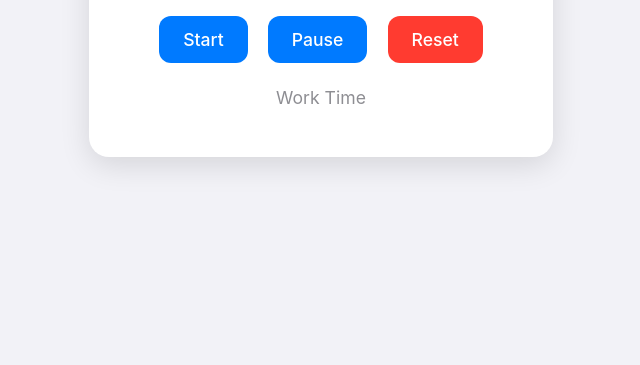
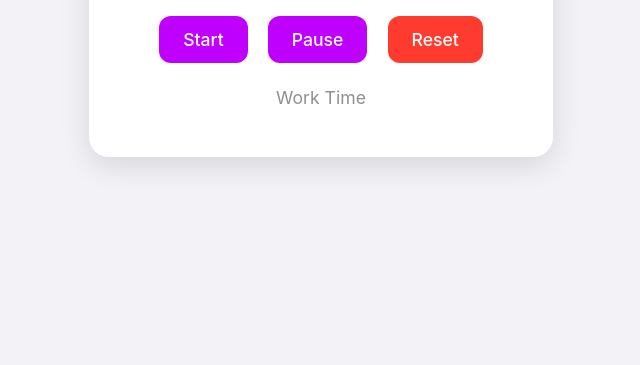
Before and after one commit to shetyes/BYOA-Pomodoro, a plain HTML site: page index.html in a window 1280 px wide. Shown: the part 435-800 px from the top of the page, without its empty margins (319-959 px from the left). Drawn offline with Linux system fonts and the light colour scheme.

Commit message:
changed to pink

```diff
--- a/styles.css
+++ b/styles.css
@@ -32,7 +32,7 @@ body {
     margin: 0 0.5rem;
     padding: 0.8rem 1.5rem;
     cursor: pointer;
-    background-color: #007AFF; /* iOS blue */
+    background-color: #bf00ff; /* iOS blue */
     color: white;
     border: none;
     border-radius: 12px; /* iOS button style */
```
Also changed, not shown: 2 other files.
